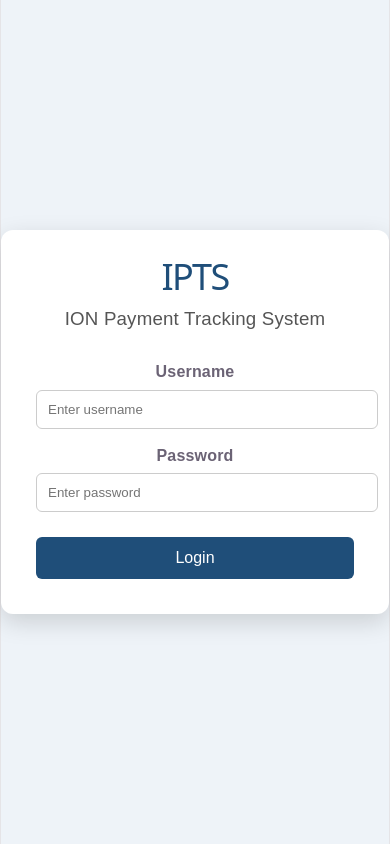
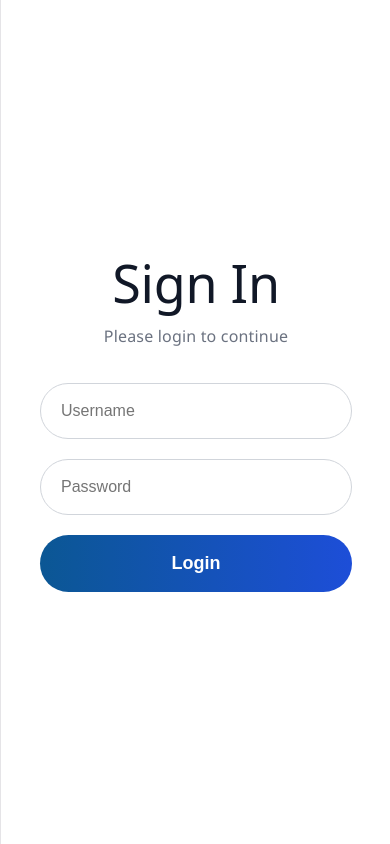
Before and after one commit to Kavyanair172701/ipts_frontend, a React (Vite) app: page / in a window 390 px wide. Built offline with nearby package versions, Linux system fonts and the light colour scheme.

Commit message:
login and User creation

```diff
--- a/src/App.css
+++ b/src/App.css
@@ -1,153 +1,323 @@
-body {
+
+* {
   margin: 0;
   padding: 0;
-  font-family: Arial, sans-serif;
+  box-sizing: border-box;
 }
 
-/* LOGIN */
+html,
+body,
+#root {
+  width: 100%;
+  height: 100%;
+}
 
-.login-page {
+body {
+  font-family: "Segoe UI", sans-serif;
+  overflow: hidden;
+  background: #f4f7fb;
+}
+
+/* LOGIN PAGE */
+
+.login-container {
+  width: 100vw;
   height: 100vh;
+  display: flex;
+  overflow: hidden;
+  background: #f3f4f6;
+}
+
+.left-panel {
+  flex: 1;
+  background:
+    linear-gradient(rgba(15, 15, 15, 0.82), rgba(15, 15, 15, 0.82)),
+    url("https://images.unsplash.com/photo-1516321318423-f06f85e504b3?q=80&w=1974");
+  background-size: cover;
+  background-position: center;
+  display: flex;
+  align-items: center;
+  padding: 70px;
+  color: white;
+}
+
+.overlay {
+  width: 100%;
+  max-width: 600px;
+}
+
+.overlay h1 {
+  font-size: 82px;
+  line-height: 88px;
+  margin-bottom: 20px;
+}
+
+.overlay p {
+  font-size: 24px;
+  color: rgba(255, 255, 255, 0.85);
+  margin-bottom: 40px;
+}
+
+.info-card {
+  background: rgba(255, 255, 255, 0.08);
+  padding: 35px;
+  border-radius: 20px;
+  border: 1px solid rgba(255, 255, 255, 0.12);
+  backdrop-filter: blur(10px);
+}
+
+.info-card h2 {
+  margin-bottom: 15px;
+}
+
+.right-panel {
+  width: 900px;
+  background: white;
   display: flex;
   justify-content: center;
   align-items: center;
-  background: #eef3f8;
+  border-top-left-radius: 35px;
+  border-bottom-left-radius: 35px;
+  box-shadow: -8px 0 25px rgba(0, 0, 0, 0.08);
 }
 
-.login-card {
-  width: 380px;
-  background: white;
-  padding: 35px;
-  border-radius: 12px;
-  box-shadow: 0 8px 25px rgba(0,0,0,0.15);
+.login-box {
+  width: 80%;
 }
 
-.login-card h1 {
-  text-align: center;
-  margin: 0;
-  color: #1f4e79;
+.login-box h2 {
+  font-size: 52px;
+  margin-bottom: 12px;
+  color: #111827;
 }
 
-.login-card h3 {
-  text-align: center;
-  font-weight: normal;
-  margin-bottom: 30px;
-  color: #555;
+.login-box p {
+  color: #6b7280;
+  margin-bottom: 35px;
 }
 
-.login-card label {
-  display: block;
-  margin-top: 15px;
-  font-weight: bold;
+.login-box input {
+  width: 100%;
+  padding: 18px 20px;
+  margin-bottom: 20px;
+  border-radius: 40px;
+  border: 1px solid #d1d5db;
+  font-size: 16px;
 }
 
-.login-card input {
-  width: 100%;
-  padding: 11px;
-  margin-top: 6px;
-  border: 1px solid #ccc;
-  border-radius: 6px;
+.login-box input:focus {
+  outline: none;
+  border: 1px solid #0b5794;
 }
 
-.login-card button {
+.login-box button {
   width: 100%;
-  margin-top: 25px;
-  padding: 12px;
+  padding: 18px;
   border: none;
-  background: #1f4e79;
+  border-radius: 40px;
+  background: linear-gradient(90deg, #0b5794, #1d4ed8);
   color: white;
-  font-size: 16px;
-  border-radius: 6px;
+  font-size: 18px;
+  font-weight: 600;
   cursor: pointer;
 }
 
-/* MAIN LAYOUT */
+.login-box button:hover {
+  transform: scale(1.02);
+}
+
+/* DASHBOARD */
 
 .main-layout {
+  width: 100vw;
+  height: 100vh;
   display: flex;
-  height: 100vh;
+  background: #f4f7fb;
 }
 
-/* SIDEBAR */
-
 .sidebar {
-  width: 240px;
-  background: #1f4e79;
-  color: white;
-  padding: 20px;
+  width: 280px;
+  min-width: 280px;
+  height: 100vh;
+  background: white;
+  border-right: 1px solid #dfe6ee;
+  overflow-y: auto;
 }
 
 .sidebar h2 {
-  text-align: center;
-  margin-bottom: 40px;
+  font-size: 42px;
+  color: #0b5794;
+  padding: 25px;
 }
 
 .sidebar ul {
   list-style: none;
-  padding: 0;
+  padding: 10px;
 }
 
 .sidebar li {
-  padding: 14px;
-  margin-bottom: 10px;
-  background: rgba(255,255,255,0.1);
-  border-radius: 6px;
+  padding: 16px 20px;
+  margin-bottom: 8px;
+  border-radius: 10px;
+  font-size: 17px;
+  font-weight: 600;
+  color: #0b5794;
   cursor: pointer;
 }
 
 .sidebar li:hover {
-  background: rgba(255,255,255,0.2);
+  background: #0b5794;
+  color: white;
 }
-
-/* CONTENT */
 
 .content-area {
   flex: 1;
-  background: #eef3f8;
+  height: 100vh;
+  overflow-y: auto;
 }
 
-/* HEADER */
-
 .header {
+  height: 85px;
   background: white;
-  padding: 18px 30px;
   display: flex;
   justify-content: space-between;
   align-items: center;
+  padding: 0 35px;
+  border-bottom: 1px solid #dfe6ee;
+}
+
+.header h2 {
+  color: #0b5794;
 }
 
 .header button {
-  padding: 10px 16px;
+  padding: 10px 22px;
   border: none;
-  background: #1f4e79;
+  border-radius: 8px;
+  background: #0b5794;
   color: white;
-  border-radius: 6px;
   cursor: pointer;
 }
-
-/* DASHBOARD */
 
 .dashboard {
   padding: 30px;
   display: flex;
-  gap: 20px;
+  gap: 25px;
   flex-wrap: wrap;
 }
 
 .card {
-  width: 220px;
+  width: 250px;
   background: white;
+  border-radius: 14px;
   padding: 25px;
-  border-radius: 10px;
-  box-shadow: 0 4px 15px rgba(0,0,0,0.12);
+  box-shadow: 0 4px 14px rgba(0, 0, 0, 0.08);
 }
 
 .card h3 {
-  margin: 0;
-  color: #666;
+  margin-bottom: 18px;
+  color: #475569;
 }
 
 .card h1 {
-  margin-top: 15px;
-  color: #1f4e79;
+  font-size: 48px;
+  color: #0b5794;
 }
+
+/* RESPONSIVE */
+
+@media screen and (max-width: 900px) {
+  .left-panel {
+    display: none;
+  }
+
+  .right-panel {
+    width: 100%;
+    border-radius: 0;
+  }
+
+  .sidebar {
+    width: 220px;
+    min-width: 220px;
+  }
+}
+
+.page {
+  padding: 30px;
+}
+
+.page-header {
+  display: flex;
+  justify-content: space-between;
+  align-items: center;
+  margin-bottom: 25px;
+}
+
+.page-header h2 {
+  color: #0b5794;
+}
+
+.page-header button {
+  background: #0b5794;
+  color: white;
+  border: none;
+  padding: 12px 22px;
+  border-radius: 8px;
+  cursor: pointer;
+}
+
+.user-form {
+  background: white;
+  padding: 25px;
+  border-radius: 12px;
+  display: grid;
+  grid-template-columns: repeat(3, 1fr);
+  gap: 15px;
+  margin-bottom: 25px;
+  box-shadow: 0 4px 14px rgba(0,0,0,0.08);
+}
+
+.user-form input,
+.user-form select {
+  padding: 13px;
+  border: 1px solid #d1d5db;
+  border-radius: 8px;
+}
+
+.form-actions {
+  display: flex;
+  gap: 10px;
+}
+
+.form-actions button {
+  padding: 12px 18px;
+  border: none;
+  background: #0b5794;
+  color: white;
+  border-radius: 8px;
+  cursor: pointer;
+}
+
+.table-card {
+  background: white;
+  border-radius: 12px;
+  overflow: hidden;
+  box-shadow: 0 4px 14px rgba(0,0,0,0.08);
+}
+
+.data-table {
+  width: 100%;
+  border-collapse: collapse;
+}
+
+.data-table th {
+  background: #0b5794;
+  color: white;
+  padding: 15px;
+  text-align: left;
+}
+
+.data-table td {
+  padding: 15px;
+  border-bottom: 1px solid #e5e7eb;
+}
--- a/src/App.jsx
+++ b/src/App.jsx
@@ -1,56 +1,158 @@
-
 import { useState } from "react";
+import axios from "axios";
 import "./App.css";
 
 function App() {
-
   const [username, setUsername] = useState("");
   const [password, setPassword] = useState("");
+
   const [isLoggedIn, setIsLoggedIn] = useState(false);
+  const [activePage, setActivePage] = useState("Dashboard");
 
-  const handleLogin = (e) => {
+  const [users, setUsers] = useState([]);
+  const [showUserForm, setShowUserForm] = useState(false);
+
+  const [newUser, setNewUser] = useState({
+    username: "",
+    password: "",
+    first_name: "",
+    last_name: "",
+    email: "",
+    is_superuser: 0,
+    is_staff: 0,
+    is_active: 1,
+  });
+
+  const handleLogin = async (e) => {
     e.preventDefault();
 
-    if (username === "admin" && password === "admin123") {
+    try {
+      await axios.post("http://127.0.0.1:8000/users/login", {
+        username,
+        password,
+      });
+
       setIsLoggedIn(true);
-    } else {
+    } catch (error) {
       alert("Invalid Username or Password");
     }
   };
 
-  if (isLoggedIn) {
+  const fetchUsers = async () => {
+    try {
+      const response = await axios.get("http://127.0.0.1:8000/users/");
+      setUsers(response.data);
+    } catch (error) {
+      alert("Error loading users");
+    }
+  };
+
+  const saveUser = async (e) => {
+    e.preventDefault();
+
+    try {
+      await axios.post("http://127.0.0.1:8000/users/create", newUser);
+
+      alert("User Created Successfully");
+
+      setNewUser({
+        username: "",
+        password: "",
+        first_name: "",
+        last_name: "",
+        email: "",
+        is_superuser: 0,
+        is_staff: 0,
+        is_active: 1,
+      });
+
+      setShowUserForm(false);
+      fetchUsers();
+    } catch (error) {
+      alert("Error creating user");
+    }
+  };
+
+  if (!isLoggedIn) {
+    return (
+      <div className="login-container">
+        <div className="left-panel">
+          <div className="overlay">
+            <h1>IPTS</h1>
+            <p>ION Payment Tracking System</p>
+
+            <div className="info-card">
+              <h2>Track Payments Efficiently</h2>
+              <p>
+                Manage ION approvals, vendor payments, part payments, finance
+                tracking and reports in one system.
+              </p>
+            </div>
+          </div>
+        </div>
+
+        <div className="right-panel">
+          <div className="login-box">
+            <h2>Sign In</h2>
+            <p>Please login to continue</p>
+
+            <form onSubmit={handleLogin}>
+              <input
+                type="text"
+                placeholder="Username"
+                value={username}
+                onChange={(e) => setUsername(e.target.value)}
+              />
+
+              <input
+                type="password"
+                placeholder="Password"
+                value={password}
+                onChange={(e) => setPassword(e.target.value)}
+              />
+
+              <button type="submit">Login</button>
+            </form>
+          </div>
+        </div>
+      </div>
+    );
+  }
+
   return (
     <div className="main-layout">
-
       <div className="sidebar">
-
         <h2>IPTS</h2>
 
         <ul>
-            <li>Dashboard</li>
+          <li onClick={() => setActivePage("Dashboard")}>Dashboard</li>
+
+          <li
+            onClick={() => {
+              setActivePage("User Management");
+              fetchUsers();
+            }}
+          >
+            User Management
+          </li>
+
           <li>Vendor Master</li>
           <li>Department Master</li>
           <li>Create ION</li>
           <li>ION List</li>
           <li>Reports</li>
         </ul>
-
       </div>
 
       <div className="content-area">
-
         <div className="header">
-
           <h2>ION Payment Tracking System</h2>
 
-            <button onClick={() => setIsLoggedIn(false)}>
-              Logout
-            </button>
-
+          <button onClick={() => setIsLoggedIn(false)}>Logout</button>
         </div>
 
+        {activePage === "Dashboard" && (
           <div className="dashboard">
-
             <div className="card">
               <h3>Total IONs</h3>
               <h1>25</h1>
@@ -70,57 +172,150 @@ function App() {
               <h3>Completed</h3>
               <h1>10</h1>
             </div>
+          </div>
+        )}
 
+        {activePage === "User Management" && (
+          <div className="page">
+            <div className="page-header">
+              <h2>User Management</h2>
+
+              <button onClick={() => setShowUserForm(true)}>+ Add User</button>
             </div>
 
+            {showUserForm && (
+              <form className="user-form" onSubmit={saveUser}>
+                <input
+                  type="text"
+                  placeholder="Username"
+                  value={newUser.username}
+                  onChange={(e) =>
+                    setNewUser({ ...newUser, username: e.target.value })
+                  }
+                  required
+                />
+
+                <input
+                  type="password"
+                  placeholder="Password"
+                  value={newUser.password}
+                  onChange={(e) =>
+                    setNewUser({ ...newUser, password: e.target.value })
+                  }
+                  required
+                />
+
+                <input
+                  type="text"
+                  placeholder="First Name"
+                  value={newUser.first_name}
+                  onChange={(e) =>
+                    setNewUser({ ...newUser, first_name: e.target.value })
+                  }
+                />
+
+                <input
+                  type="text"
+                  placeholder="Last Name"
+                  value={newUser.last_name}
+                  onChange={(e) =>
+                    setNewUser({ ...newUser, last_name: e.target.value })
+                  }
+                />
+
+                <input
+                  type="email"
+                  placeholder="Email"
+                  value={newUser.email}
+                  onChange={(e) =>
+                    setNewUser({ ...newUser, email: e.target.value })
+                  }
+                />
+
+                <select
+                  value={newUser.is_staff}
+                  onChange={(e) =>
+                    setNewUser({
+                      ...newUser,
+                      is_staff: Number(e.target.value),
+                    })
+                  }
+                >
+                  <option value={0}>Normal User</option>
+                  <option value={1}>Staff</option>
+                </select>
+
+                <select
+                  value={newUser.is_superuser}
+                  onChange={(e) =>
+                    setNewUser({
+                      ...newUser,
+                      is_superuser: Number(e.target.value),
+                    })
+                  }
+                >
+                  <option value={0}>User</option>
+                  <option value={1}>Super User</option>
+                </select>
+
+                <select
+                  value={newUser.is_active}
+                  onChange={(e) =>
+                    setNewUser({
+                      ...newUser,
+                      is_active: Number(e.target.value),
+                    })
+                  }
+                >
+                  <option value={1}>Active</option>
+                  <option value={0}>Inactive</option>
+                </select>
+
+                <div className="form-actions">
+                  <button type="submit">Save User</button>
+                  <button type="button" onClick={() => setShowUserForm(false)}>
+                    Cancel
+                  </button>
                 </div>
+              </form>
+            )}
 
+            <div className="table-card">
+              <table className="data-table">
+                <thead>
+                  <tr>
+                    <th>ID</th>
+                    <th>Username</th>
+                    <th>Name</th>
+                    <th>Email</th>
+                    <th>Staff</th>
+                    <th>Superuser</th>
+                    <th>Active</th>
+                  </tr>
+                </thead>
+
+                <tbody>
+                  {users.map((user) => (
+                    <tr key={user.id}>
+                      <td>{user.id}</td>
+                      <td>{user.username}</td>
+                      <td>
+                        {user.first_name} {user.last_name}
+                      </td>
+                      <td>{user.email}</td>
+                      <td>{user.is_staff === 1 ? "Yes" : "No"}</td>
+                      <td>{user.is_superuser === 1 ? "Yes" : "No"}</td>
+                      <td>{user.is_active === 1 ? "Active" : "Inactive"}</td>
+                    </tr>
+                  ))}
+                </tbody>
+              </table>
+            </div>
+          </div>
+        )}
+      </div>
     </div>
   );
 }
 
-  return (
-    <div className="login-page">
-
-      <div className="login-card">
-
-        <h1>IPTS</h1>
-
-        <h3>ION Payment Tracking System</h3>
-
-        <form onSubmit={handleLogin}>
-
-          <label>Username</label>
-
-          <input
-            type="text"
-            placeholder="Enter username"
-            value={username}
-            onChange={(e) => setUsername(e.target.value)}
-          />
-
-          <label>Password</label>
-
-          <input
-            type="password"
-            placeholder="Enter password"
-            value={password}
-            onChange={(e) => setPassword(e.target.value)}
-          />
-
-          <button type="submit">
-            Login
-          </button>
-
-        </form>
-
-      </div>
-
-    </div>
-  );
-}
-
-
-
-
 export default App;
```
Lines whose indentation alone changed are shown as unchanged.
